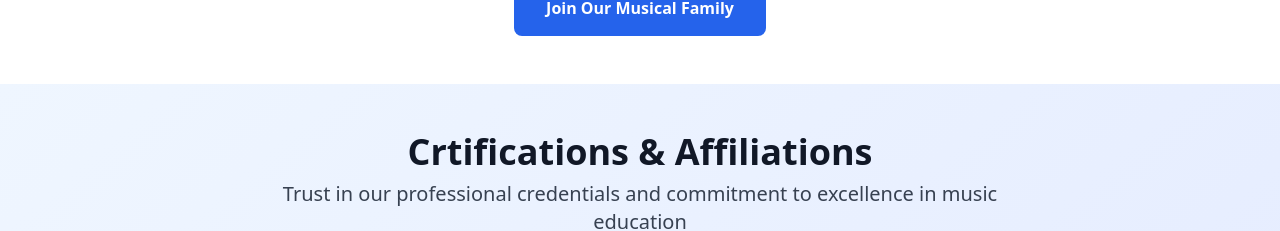
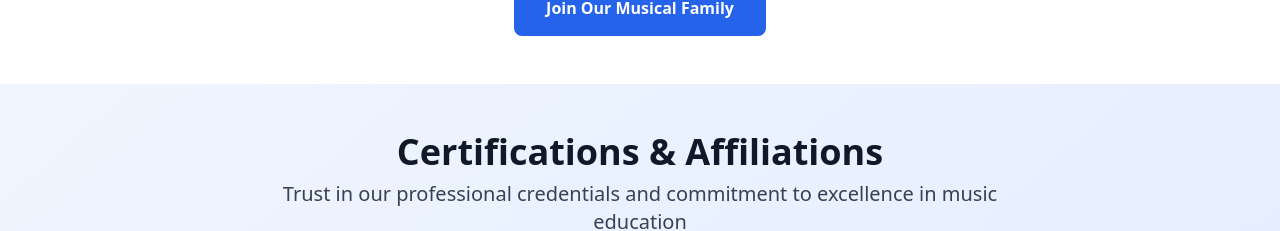
Before and after one commit to rahulraghavan8646-eng/arvihomeschool, a React (Vite) app: page / in a window 1280 px wide. Shown: the part 3738-3969 px from the top of the page. Built offline with nearby package versions, Linux system fonts and the light colour scheme.

Commit message:
Updated Affiliations.tsx

```diff
--- a/src/components/Affiliations.tsx
+++ b/src/components/Affiliations.tsx
@@ -111,7 +111,7 @@ const Affiliations = () => {
             sectionVisible ? 'opacity-100 translate-y-0' : 'opacity-0 translate-y-8'
           }`}
         >
-          <h2 className="text-4xl font-bold text-gray-900 mb-2">Crtifications & Affiliations</h2>
+          <h2 className="text-4xl font-bold text-gray-900 mb-2">Certifications & Affiliations</h2>
           <p className="text-xl text-gray-700 max-w-3xl mx-auto">
             Trust in our professional credentials and commitment to excellence in music education
           </p>
```
